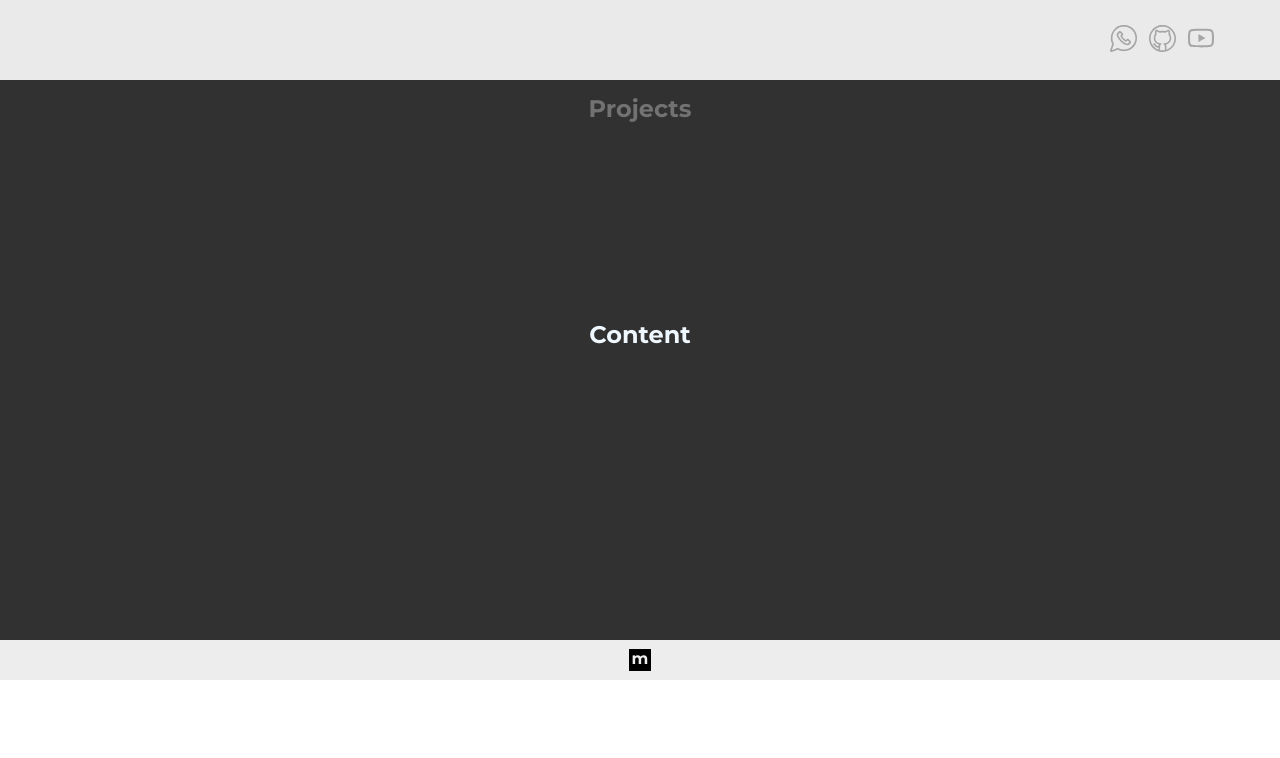
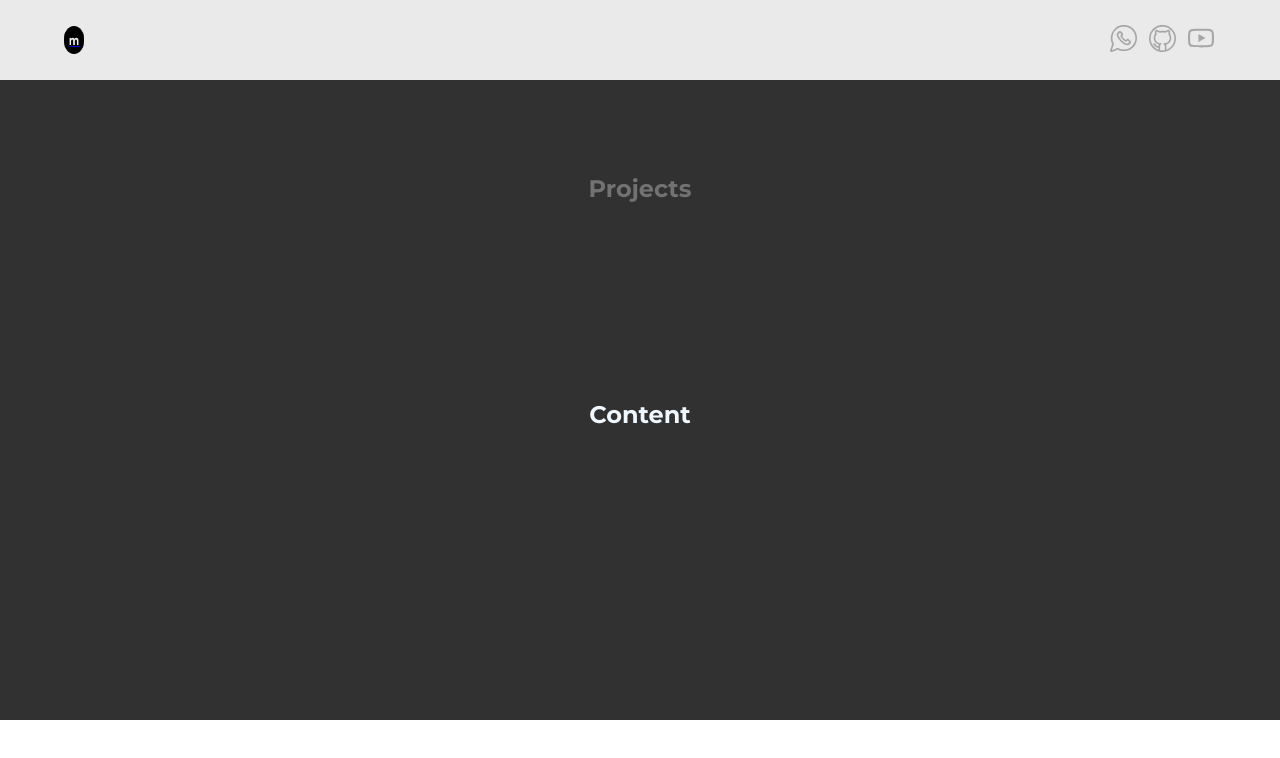
Before and after one commit to marvinccp/portfolio1, a Next.js app: page /projects in a window 1280 px wide. Shown: the top 758 px of the page. Built offline with nearby package versions, Linux system fonts and the light colour scheme.

Commit message:
Create animations navigation(Logo and RRSS feed)

```diff
--- a/package.json
+++ b/package.json
@@ -15,7 +15,9 @@
     "react": "18.2.0",
     "react-dom": "18.2.0",
     "react-particles": "^2.10.1",
+    "react-spring": "^9.7.2",
     "react-tsparticles": "^2.10.1",
+    "react-use-gesture": "^9.1.3",
     "tsparticles": "^2.11.0",
     "tsparticles-engine": "^2.11.0"
   }
--- a/src/app/globals.css
+++ b/src/app/globals.css
@@ -2,7 +2,9 @@
   margin: 0;
   padding: 0;
   /* font-family: var(--font-inter); */
+  box-sizing: border-box;
 }
+
 /* h1,h2,h3{
     font-family: var(--font-montserrat);
 } */
--- a/src/app/layout.js
+++ b/src/app/layout.js
@@ -39,7 +39,6 @@ export default function RootLayout({ children }) {
       <body>
         <Header />
         {children}
-        <Footer />
       </body>
     </html>
   );
--- a/src/components/BackGround.jsx
+++ b/src/components/BackGround.jsx
@@ -11,9 +11,11 @@ const BackGround = () => {
     console.log(container);
   };
 
+
+
   return (
     <Particles
-    loaded={particlesLoaded}
+      loaded={particlesLoaded}
       init={particlesInit}
       options={{
         background: {
--- a/src/components/Footer.jsx
+++ b/src/components/Footer.jsx
@@ -14,7 +14,7 @@ const Footer = () => {
           alt="avatar_logo_main"
           className={styles.avatar}
         /> */}
-        <p>m</p>
+        <h5>m</h5>
       </Link>
     </section>
   );
--- a/src/components/Header.jsx
+++ b/src/components/Header.jsx
@@ -6,6 +6,9 @@ import ImageLayout from "./Image";
 const Header = () => {
   return (
     <nav className={styles.menu_container}>
+      <Link href={"/"}>
+      <h5 className={styles.logo}>m</h5>
+      </Link>
       <section className={styles.container}>
           <Link href={"/"}>
             <ImageLayout
--- a/src/styles/footer.module.css
+++ b/src/styles/footer.module.css
@@ -1,5 +1,4 @@
 .container {
-
     display: flex;
     justify-content: center;
     align-items: center;
@@ -8,9 +7,7 @@
     background-color: rgb(237, 237, 237);
 
 }
-.avatar{
-    border-radius: 50%;
-}
+
 .container a {
     color: rgb(239, 239, 239);
     text-decoration: none;
@@ -19,4 +16,9 @@
     width: 22px;
     height: 22px;
     text-align: center;
+
+    display: flex;
+    justify-content: center;
+    align-items: center;
+    border-radius: 50%;
 }
--- a/src/styles/main.module.css
+++ b/src/styles/main.module.css
@@ -6,7 +6,7 @@
     flex-direction: column;
     justify-content: center;
     align-items: center;
-    margin: 10vh 0 0 0;
+    margin: 0 0 0 0;
 }
 
 .main {
@@ -14,17 +14,16 @@
     justify-content: center;
     align-items: center;
     flex-direction: column;
-    gap: 80px;
-    height: 90%;
-    width: 90%;
+    gap: 50px;
+    /* height: 50%;
+    width: 90%; */
     color: aliceblue;
-    /* background-color: rgba(222, 101, 214, 0.671); */
 }
 
-.avatar {
+/* .avatar {
     border-radius: 50%;
     margin: 40px 0 30px 0;
-}
+} */
 
 .text {
     display: flex;
@@ -32,13 +31,11 @@
     justify-content: center;
     align-items: center;
     width: 95%;
-    height: 40vh;
     margin: 0 auto;
     line-height: 4.5rem;
-
+        cursor: pointer;
 
 }
-
 
 .text h1 {
     width: 300px;
@@ -53,11 +50,18 @@
     width: 40%;
     margin: 0 auto;
     font-size: 1.2rem;
+
+    animation: moveStart2 1s;
+    animation-play-state: running;
+    animation-iteration-count: 1;
+    animation-timing-function: cubic-bezier(0.2, 0.6, 0.2, 1);
+    animation-delay: 1.4s;
+    animation-fill-mode: backwards;
 }
 
 .menu a {
     text-decoration: none;
-    color: rgb(154, 154, 154);
+    color: rgb(152, 152, 152);
     /* transition: color 10s ease; */
     width: 180px;
     transition: width .5s ease;
@@ -110,6 +114,8 @@
     .menu {
         align-items: center;
         font-size: 1.4rem;
+            border-left: 2px solid rgba(14, 14, 14, 0.355);
+
     }
 
     .avatar {
@@ -140,13 +146,11 @@
 
 .hola {
     /* font-size: 7rem; */
-
-
     animation: moveStart2 1s;
     animation-play-state: running;
     animation-iteration-count: 1;
     animation-timing-function: cubic-bezier(0.2, 0.6, 0.2, 1);
-    animation-delay: .4s;
+    animation-delay: .8s;
     animation-fill-mode: backwards;
     color: rgb(60, 60, 60);
     text-shadow: 1px 1px rgb(154, 154, 154);
@@ -161,7 +165,7 @@
     animation-play-state: running;
     animation-iteration-count: 1;
     animation-timing-function: cubic-bezier(0.2, 0.6, 0.2, 1);
-    animation-delay: .6s;
+    animation-delay: 1s;
     animation-fill-mode: backwards;
 
 }
@@ -173,7 +177,7 @@
     animation-play-state: running;
     animation-iteration-count: 1;
     animation-timing-function: cubic-bezier(0.2, 0.6, 0.2, 1);
-    animation-delay: .8s;
+    animation-delay: 1.2s;
     animation-fill-mode: backwards;
     color: rgb(60, 60, 60);
 }
@@ -182,7 +186,7 @@
     display: flex;
     align-items: center;
     line-height: 1.5rem;
-    width: 300px;
+    width: 290px;
     margin: 12px 0;
     flex-direction: column;
     /* background-color: aqua; */
@@ -195,14 +199,9 @@
     animation-play-state: running;
     animation-iteration-count: 1;
     animation-timing-function: cubic-bezier(0.2, 0.6, 0.2, 1);
-    animation-delay: 1.1s;
+    animation-delay: 1.3s;
     animation-fill-mode: backwards;
 
-
-    cursor: pointer;
-    position: relative;
-    transform: rotate();
-    transition: transform .1s ease-in-out;
 
 }
 
@@ -220,10 +219,10 @@
 
 .container video {
     width: 100%;
-    height: 100vh;
+    height: 85vh;
     object-fit: cover;
     position: absolute;
     z-index: -1;
-    top: 0;
+    top: 10vh;
     left: 0;
 }
--- a/src/styles/navigation.module.css
+++ b/src/styles/navigation.module.css
@@ -5,8 +5,36 @@
     display: flex;
     justify-content: center;
     align-items: center;
-    position: fixed;
-    top: 0;
+
+}
+.logo {
+    color: rgb(239, 239, 239);
+    text-decoration: none;
+    font-weight: 700;
+    background-color: rgb(0, 0, 0);
+    width: 28px;
+    height: 28px;
+    text-align: center;
+
+    display: flex;
+    justify-content: center;
+    align-items: center;
+    border-radius: 50%;
+    margin: 0 0 0 30px;
+
+    animation: logoInfinite 5s infinite;
+
+}
+
+@keyframes logoInfinite {
+    100% {
+        transform: rotateY(360deg);
+
+    }
+
+    /* 100% {
+        transform: translateY(0%);
+    } */
 }
 
 .container {
@@ -15,6 +43,14 @@
     justify-content: flex-end;
     align-items: center;
     padding:  0 30px 0 0;
+
+
+    animation: moveStart2 1s;
+    animation-play-state: running;
+    animation-iteration-count: 1;
+    animation-timing-function: cubic-bezier(0.2, 0.6, 0.2, 1);
+    animation-delay: 1.3s;
+    animation-fill-mode: backwards;
 }
 
 
@@ -32,4 +68,23 @@
         padding: 0 60px 0 0;
     }
 
+    .logo {
+
+        margin: 0 0 0 60px;
+    }
+
 }
+
+/* effects */
+
+@keyframes moveStart2 {
+    0% {
+        opacity: 0;
+        transform: translateX(60%);
+    }
+
+    100% {
+        opacity: 1;
+        transform: translateX(0%);
+    }
+}
--- a/src/styles/page.module.css
+++ b/src/styles/page.module.css
@@ -1,5 +1,5 @@
-.container {
-  height: 85vh;
+/* .container {
+  height: 100vh;
   width: 100;
 
-}
+} */
```
Also changed, not shown: src/app/page.js (+6 -4 lines), src/components/Main.jsx (+45 -11 lines), 1 other file (tests, documents, lock files or other folders).
